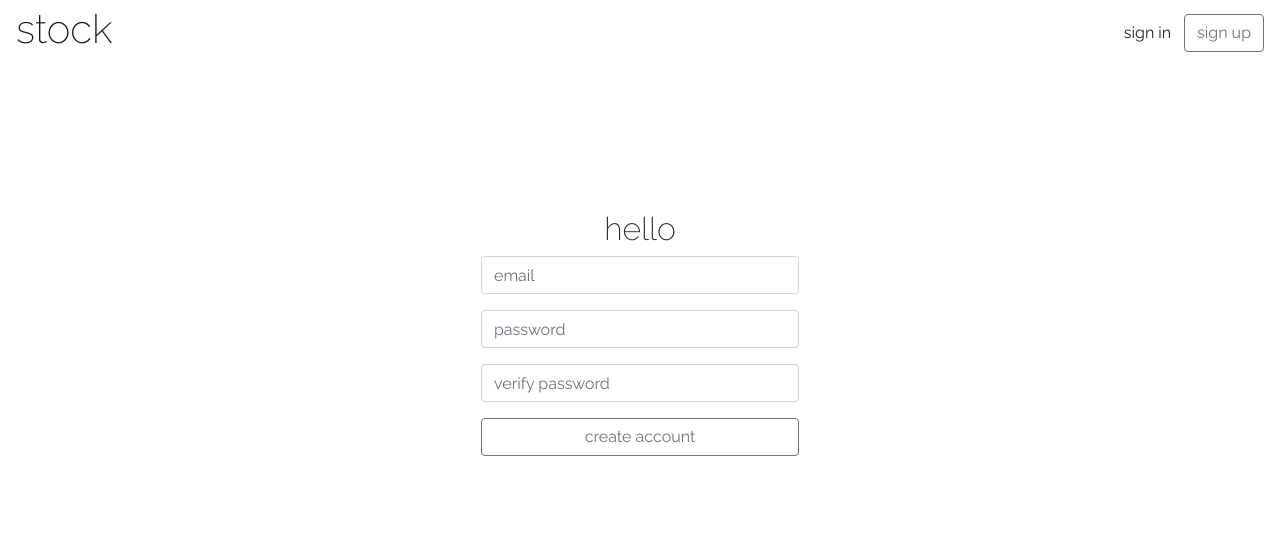
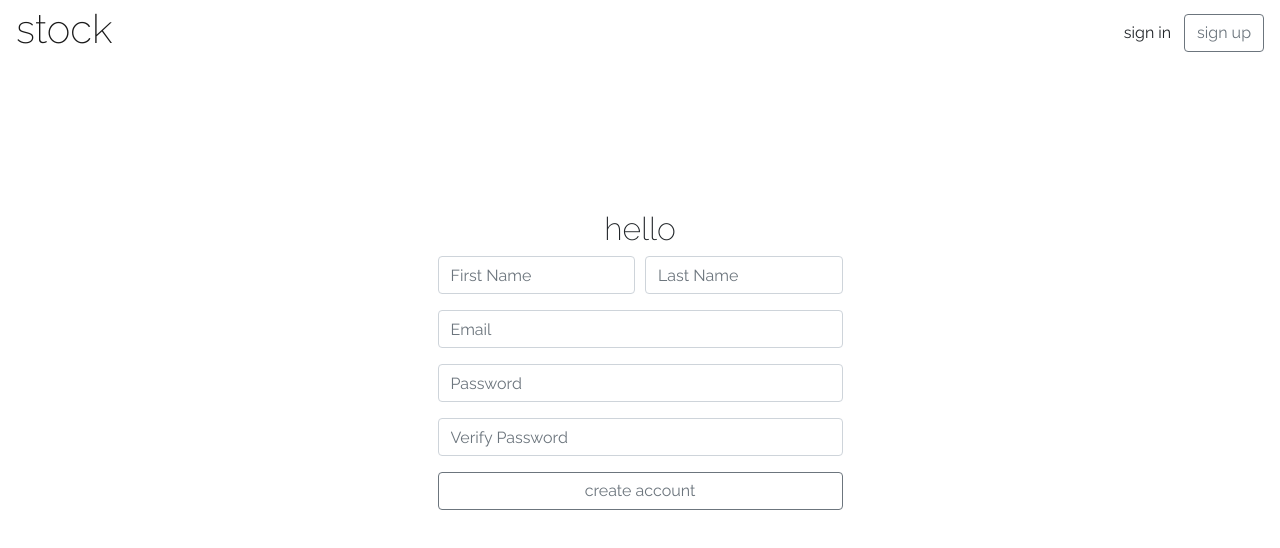
Before and after one commit to ajilk/stock, a React (Create React App) app: page /register in a window 1280 px wide. Shown: the top 548 px of the page. Built offline with nearby package versions, Linux system fonts and the light colour scheme; no server answers.

Commit message:
Modify user model to include first and last name

```diff
--- a/src/components/RegisterForm.component.js
+++ b/src/components/RegisterForm.component.js
@@ -1,12 +1,13 @@
-import React, { Component } from 'react'
+import React, { Component, useState } from 'react'
 import firebase from 'firebase/app'
 import 'firebase/auth'
 import { Redirect } from 'react-router-dom'
 import UserModel from '../models/User.model'
 
-
 export default class RegisterForm extends Component {
   state = {
+    firstName: '',
+    lastName: '',
     email: '',
     password: '',
     verifyPassword: ''
@@ -15,12 +16,15 @@ export default class RegisterForm extends Component {
   onEmailChange = (e) => this.setState({ email: e.target.value });
   onPasswordChange = (e) => this.setState({ password: e.target.value })
   onVerifyPasswordChange = (e) => this.setState({ verifyPassword: e.target.value })
+  onFirstNameChange = (e) => this.setState({ firstName: e.target.value });
+  onLastNameChange = (e) => this.setState({ lastName: e.target.value });
 
   register = () => {
+    const { firstName, lastName, email, password } = this.state
     firebase.auth().createUserWithEmailAndPassword(
-      this.state.email, this.state.password)
+      email, password)
       .then(() => {
-        var newUser = new UserModel(5000);
+        var newUser = new UserModel(firstName, lastName, 5000);
         const db = firebase.firestore()
         const uid = firebase.auth().currentUser.uid
         db.collection("users").doc(uid).set(Object.assign({}, newUser))
@@ -29,21 +33,29 @@ export default class RegisterForm extends Component {
   }
 
   render() {
-    if (firebase.auth().currentUser) { return <Redirect to='/dashboard' /> }
+    if (firebase.auth().currentUser) { return <Redirect to='/portfolio' /> }
     return (
       <div className="container p-5 text-center" >
         <h2>hello</h2>
         {this.state.reply}
         <div className="row justify-content-center">
-          <div className="col-lg-4 col-12">
-            <div className="form-group">
-              <input onChange={this.onEmailChange} type="email" className="form-control" id="emailInput" aria-describedby="emailHelp" placeholder="email" />
+          <div className="col-lg-5 col-12">
+            <div className="form-row">
+              <div className="form-group col-lg-6">
+                <input onChange={this.onFirstNameChange} type="text" className="form-control" id="firstNameInput" aria-describedby="firstNameHelp" placeholder="First Name" />
+              </div>
+              <div className="form-group col-lg-6">
+                <input onChange={this.onLastNameChange} type="text" className="form-control" id="lastNameInput" aria-describedby="lastNameHelp" placeholder="Last Name" />
+              </div>
             </div>
             <div className="form-group">
-              <input onChange={this.onPasswordChange} type="password" className="form-control" id="passwordInput" placeholder="password" />
+              <input onChange={this.onEmailChange} type="email" className="form-control" id="emailInput" aria-describedby="emailHelp" placeholder="Email" />
             </div>
             <div className="form-group">
-              <input onChange={this.onVerifyPasswordChange} type="password" className="form-control" id="passwordVerifyInput" placeholder="verify password" />
+              <input onChange={this.onPasswordChange} type="password" className="form-control" id="passwordInput" placeholder="Password" />
+            </div>
+            <div className="form-group">
+              <input onChange={this.onVerifyPasswordChange} type="password" className="form-control" id="passwordVerifyInput" placeholder="Verify Password" />
             </div>
             <button type="submit" className="btn btn-block btn-outline-secondary" onClick={this.register}>create account</button>
           </div>
--- a/src/models/User.model.js
+++ b/src/models/User.model.js
@@ -1,5 +1,7 @@
 export default class UserModel {
-  constructor(balance) {
+  constructor(firstName, lastName, balance) {
+    this.firstName = firstName
+    this.lastName = lastName
     this.balance = balance
     this.ownedStocks = {}
   }
```
